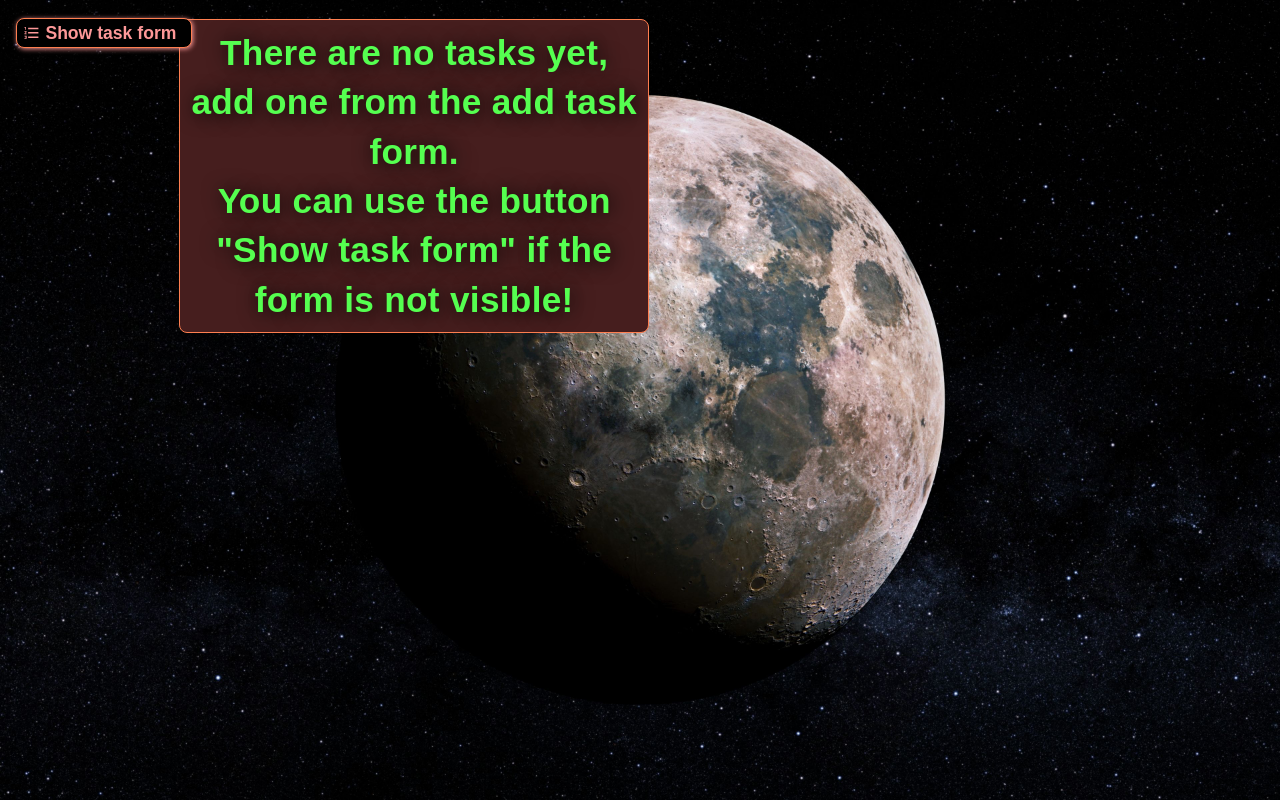
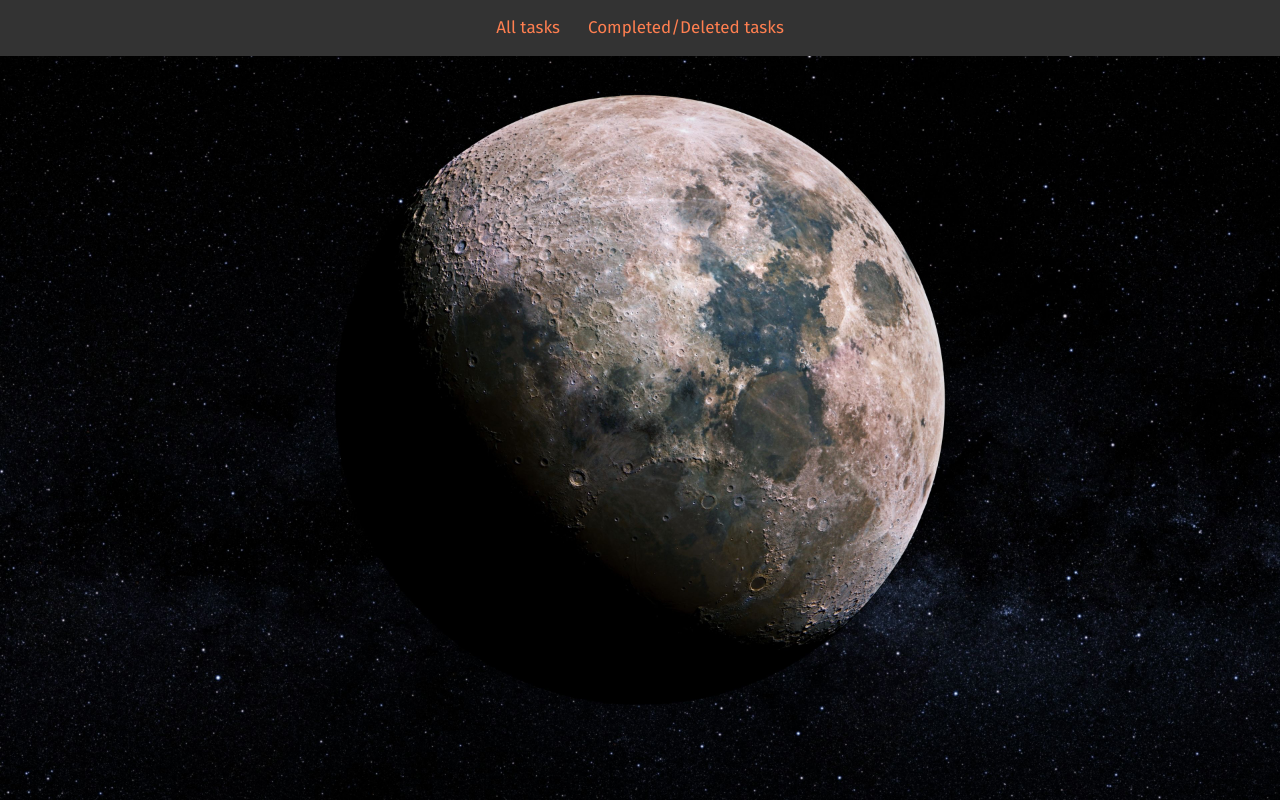
Before and after one commit to SpooRe91/MB-TODO-vite, a React (Vite) app in the folder vite-react-todo/: page / in a window 1280 px wide. Built offline with nearby package versions, Linux system fonts and the light colour scheme.

Commit message:
added routes and browser  router

```diff
--- a/vite-react-todo/src/App.tsx
+++ b/vite-react-todo/src/App.tsx
@@ -1,13 +1,17 @@
 import './App.scss';
 import './ResetCSS.scss';
+import { Suspense, lazy } from 'react';
+import { Route, Routes } from 'react-router-dom';
 
-import { Suspense, lazy } from 'react';
 import { globalState, setToShowForm } from './features/globalSlice';
 import { useAppDispatch, useAppSelector } from './App/hooks';
 
 import LoadingComponent from './Components/GlobalComponents/LoadingComponent';
+import NavBar from './Components/NavBar/NavBar';
+import CompletedComponent from './Components/CompletedComponent/CompletedComponent';
+import AddToDo from './Components/AddToDo/AddToDo';
+import { MdFormatListNumbered } from 'react-icons/md';
 
-const AddToDo = lazy(() => import('./Components/AddToDo/AddToDo'));
 const FormComponent = lazy(() => import('./Components/FormComponent/FormComponent'));
 
 function App() {
@@ -16,6 +20,14 @@ function App() {
 
   return (
     <main>
+      <NavBar />
+      <div>
+        <button
+          className='showFormButton'
+          onClick={() => dispatch(setToShowForm(!globalStateData.showForm))}>
+          <MdFormatListNumbered /> {globalStateData.showForm ? 'Hide task from' : 'Show task form'}
+        </button>
+      </div>
       {
         globalStateData.loading
           ?
@@ -28,12 +40,17 @@ function App() {
         {
           globalStateData.showForm
             ?
-              <FormComponent />
+            <FormComponent />
             :
             null
         }
       </Suspense>
-      <AddToDo />
+      <Routes>
+        {/* <Suspense fallback={<LoadingComponent />}> */}
+        <Route path='/all-tasks' element={<AddToDo />} />
+        <Route path='/done-deleted-tasks' element={<CompletedComponent />} />
+        {/* </Suspense> */}
+      </Routes>
     </main >
   )
 }
--- /dev/null
+++ b/vite-react-todo/src/Components/NavBar/NavBar.module.scss
@@ -0,0 +1,45 @@
+@import url("https://fonts.googleapis.com/css?family=Fira+Sans");
+
+.container {
+    width: 100%;
+    display: inline-block;
+
+    nav {
+        overflow: hidden;
+        background-color: #333;
+        position: fixed;
+        top: 0;
+        width: 100%;
+        ul {
+            text-align: center;
+            list-style-type: none;
+            list-style-type: none;
+            margin: 0;
+            padding: 15px;
+            li {
+                display: inline;
+                font-family: "Fira Sans", sans-serif;
+                font-size: 17px;
+                a {
+                    color: coral;
+                    text-decoration: none;
+                    padding: 14px;
+                    &:hover {
+                        background-color: #a7a7a7;
+                        color: black;
+                    }
+                }
+
+                .active {
+                    background-color: coral;
+                    color: black;
+                }
+
+                .pending {
+                    background-color: transparent;
+                    color: coral;
+                }
+            }
+        }
+    }
+}
--- /dev/null
+++ b/vite-react-todo/src/Components/NavBar/NavBar.tsx
@@ -0,0 +1,31 @@
+import React from 'react'
+import { NavLink } from 'react-router-dom';
+import styles from './NavBar.module.scss';
+
+const NavBar = () => {
+    return (
+        <div className={styles.container}>
+            <nav>
+                <ul role='list'>
+                    <li>
+                        <NavLink to={'/all-tasks'}
+                            className={({ isActive }) =>
+                                isActive ? styles.active : styles.pending
+                            }
+                        >All tasks</NavLink>
+                    </li>
+                    <li>
+                        <NavLink to={'/done-deleted-tasks'}
+                            className={({ isActive }) =>
+                                isActive ? styles.active : styles.pending
+                            } >
+                            Completed/Deleted tasks
+                        </NavLink>
+                    </li>
+                </ul>
+            </nav>
+        </div>
+    )
+}
+
+export default NavBar
--- a/vite-react-todo/src/main.tsx
+++ b/vite-react-todo/src/main.tsx
@@ -5,11 +5,14 @@ import { store } from "./App/store";
 import App from './App'
 import './index.scss';
 import './ResetCSS.scss';
+import { BrowserRouter } from 'react-router-dom';
 
 ReactDOM.createRoot(document.getElementById('root') as HTMLElement).render(
   <React.StrictMode>
-    <Provider store={store}>
-      <App />
-    </Provider>
+    <BrowserRouter>
+      <Provider store={store}>
+        <App />
+      </Provider>
+    </BrowserRouter>
   </React.StrictMode>
 )
```
